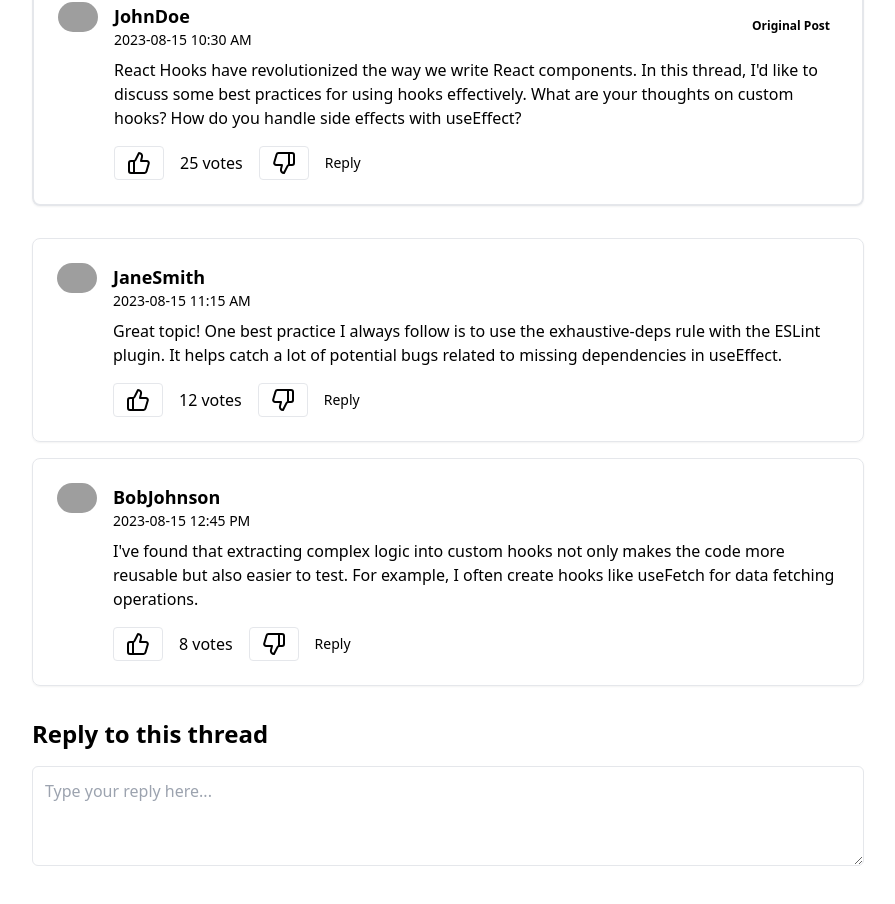
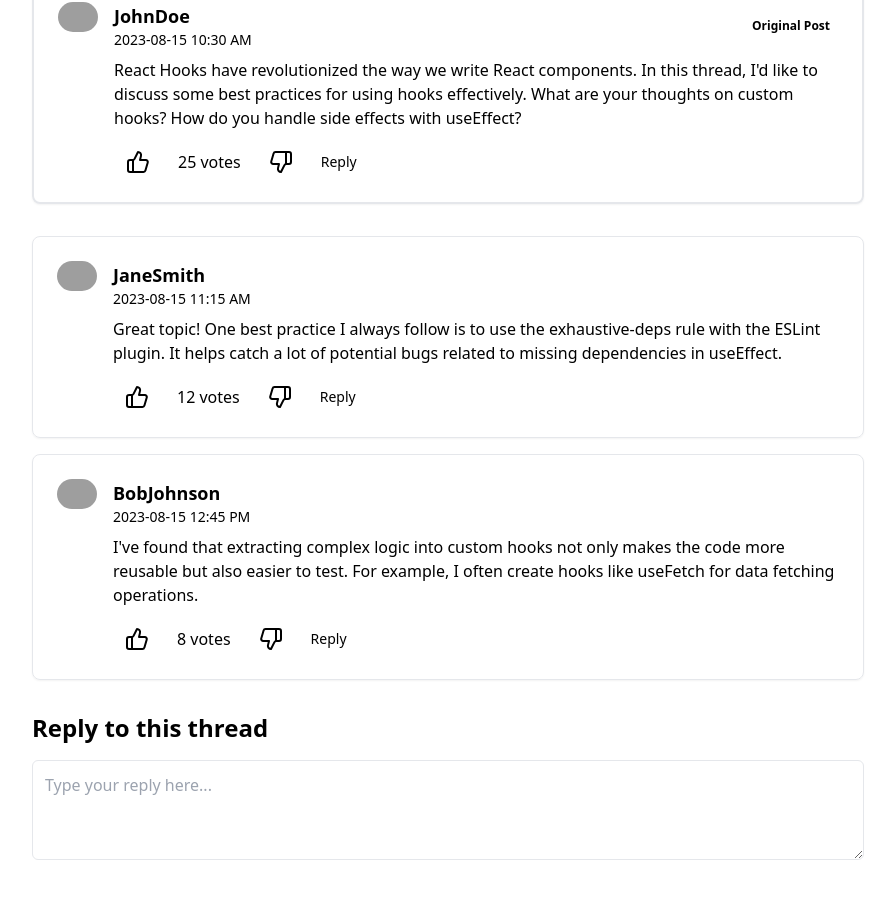
Before and after one commit to mddanish867/cummunity-forun, a React (Vite) app: page /forums in a window 1280 px wide. Shown: the part 1384-2288 px from the top of the page, without its empty margins (192-1087 px from the left). Built offline with nearby package versions, Linux system fonts and the light colour scheme; grey boxes are pictures that could not be loaded.

Commit message:
removed the border form button

```diff
--- a/src/Pages/ThreadDetailPage.jsx
+++ b/src/Pages/ThreadDetailPage.jsx
@@ -30,11 +30,11 @@ const Post = ({ author, date, content, votes, isOriginalPost }) => {
           </div>
           <div className="mt-2">{content}</div>
           <div className="mt-4 flex flex-col sm:flex-row sm:items-center sm:space-x-4">
-            <button className="border border-muted-foreground px-3 py-1 rounded text-sm flex items-center mb-2 sm:mb-0">
+            <button className="px-3 py-1 rounded text-sm flex items-center mb-2 sm:mb-0">
             <ThumbsUp />
             </button>
             <span className="text-muted-foreground mb-2 sm:mb-0">{votes} votes</span>
-            <button className="border border-muted-foreground px-3 py-1 rounded text-sm flex items-center mb-2 sm:mb-0">
+            <button className=" px-3 py-1 rounded text-sm flex items-center mb-2 sm:mb-0">
             <ThumbsDown />
             </button>
             <button className="text-sm text-primary">Reply</button>
```
